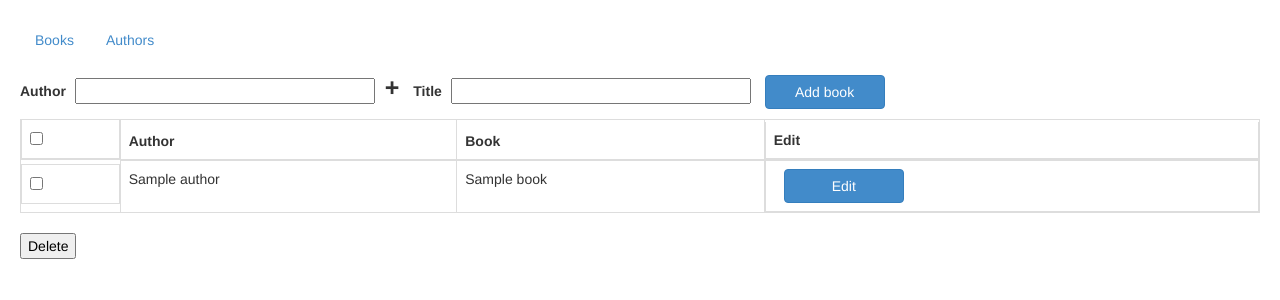
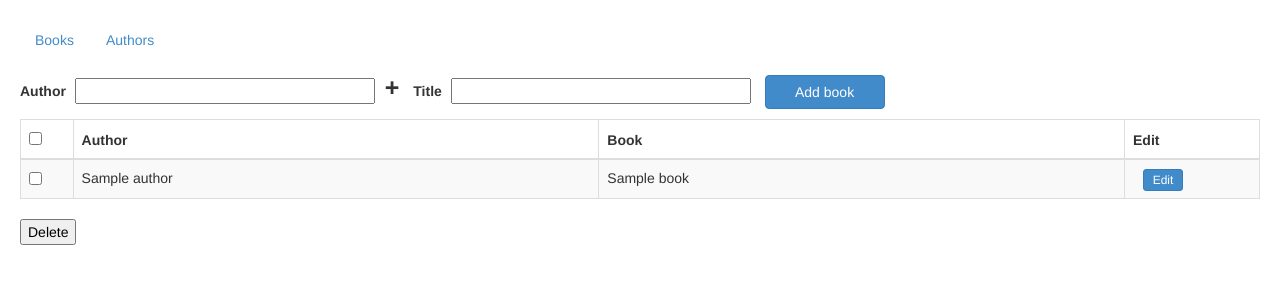
Before and after one commit to Marilyna/promua-test, a Flask app: template catalog/templates/edit-books.html in a window 1280 px wide. Shown: the part 52-352 px from the top of the page. Run offline with Flask 2, Linux system fonts and the light colour scheme; the template is opened without the code that fills it: values that come from a table or form of the project are taken from there, others are empty; tables that the repository leaves empty hold one stand-in row (values such as "Sample post"); some libraries are stand-ins or nearby versions.

Commit message:
Tables styling

```diff
--- a/catalog/static/css/style.css
+++ b/catalog/static/css/style.css
@@ -4,15 +4,6 @@
 
 .search-page #book-table tbody tr td:first-child, .search-page #book-table tbody tr td:last-child {
     display: none;
-}
-
-
-.edit-page #book-table thead tr th:first-child, .edit-page #book-table thead tr th:last-child {
-    display: block;
-}
-
-.edit-page #book-table tbody tr td:first-child, .edit-page #book-table tbody tr td:last-child {
-    display: block;
 }
 
 #id-add-author {
@@ -55,8 +46,15 @@ div.content form input[type="text"] {
 }
 
 div.content form .btn {
-    margin: 0 10px;
+    margin-left: 10px;
+    margin-right: 10px;
     min-width: 120px;
+}
+
+div.content form .btn-xs {
+    min-width: 40px;
+    margin-top: -4px;
+    margin-bottom: -4px;
 }
 
 div.authentication form dt, div.content form dd {
@@ -75,3 +73,16 @@ div.authentication form dd input {
 div.authentication form .btn {
     margin-left: 150px;
 }
+
+.data-table thead th:nth-child(2) {
+    min-width: 300px;
+}
+.data-table thead th:nth-child(3) {
+    min-width: 300px;
+}
+
+.data-table tr td.editable input {
+    margin-bottom: -3px;
+    margin-top: -3px;
+    width: 100%;
+}
--- a/catalog/static/js/catalog.js
+++ b/catalog/static/js/catalog.js
@@ -105,7 +105,7 @@ jQuery(function ($) {
                     };
 
                     $.ajax({
-                        url: '/authors/',
+                        url: '/authors/' + this.dataset.authorId + '/',
                         type: 'POST',
                         dataType: "json",
                         data: data,
--- a/catalog/templates/author-table.html
+++ b/catalog/templates/author-table.html
@@ -1,4 +1,4 @@
-<table id="author-table" class="table table-bordered">
+<table id="author-table" class="table table-bordered table-striped data-table">
     <thead>
         <th><input id="id-all-authors-checkbox" type="checkbox"></th>
         <th>Author</th>
@@ -26,7 +26,7 @@
             </td>
 
             <td>
-                <input type="button" class="btn btn-primary edit-author-button" value="Edit" data-author-id="{{ author.id }}">
+                <input type="button" class="btn btn-primary btn-xs edit-author-button" value="Edit" data-author-id="{{ author.id }}">
             </td>
         </tr>
     {% endfor %}
--- a/catalog/templates/base.html
+++ b/catalog/templates/base.html
@@ -33,11 +33,12 @@
         <dt>{{ field.label }}</dt>
         <dd>{{ field }}
             {% if field.errors %}
-                <ul class="list-unstyled">
-                    {% for error in field.errors %}
-                        <li>{{ error }}</li>
-                    {% endfor %}
-                </ul>
+                {{ ' '.join(field.errors) }}
+{#                <ul class="list-unstyled">#}
+{#                    {% for error in field.errors %}#}
+{#                        <li>{{ error }}</li>#}
+{#                    {% endfor %}#}
+{#                </ul>#}
             {% endif %}
         </dd>
     </dl>
--- a/catalog/templates/book-table.html
+++ b/catalog/templates/book-table.html
@@ -1,4 +1,4 @@
-<table id="book-table" class="table table-bordered">
+<table id="book-table" class="table table-bordered table-striped data-table">
     <thead>
         <th><input id="id-all-checkbox" type="checkbox"></th>
         <th>Author</th>
@@ -22,7 +22,7 @@
                 <input type="text" value="{{ book.title }}" hidden>
             </td>
             <td>
-                <input type="button" class="btn btn-primary edit-button" value="Edit" data-book-id="{{ book.id }}">
+                <input type="button" class="btn btn-primary btn-xs edit-button" value="Edit" data-book-id="{{ book.id }}">
             </td>
         </tr>
     {% endfor %}
--- a/catalog/templates/login.html
+++ b/catalog/templates/login.html
@@ -6,8 +6,8 @@
     <div class="authentication">
         <form method="POST" action="{{ url_for('login') }}">
             {{ form.csrf_token }}
-            {{ render_field(form.email) }} {{ ' '.join(form.email.errors) }}
-            {{ render_field(form.password) }} {{ ' '.join(form.password.errors) }}
+            {{ render_field(form.email) }}
+            {{ render_field(form.password) }}
             <input type="hidden" name="next" value="{{ next }}">
             <input type="submit" class="btn btn-primary" value="Log in!">
         </form>
--- a/catalog/templates/search.html
+++ b/catalog/templates/search.html
@@ -1,6 +1,7 @@
 {% extends "base.html" %}
 {% block title %}Search{% endblock %}
 {% block content %}
+    <div class="search-page">
         <form class="search-form" action="{{ url_for('search') }}">
             {{ form.search.label }}{{ form.search }}
             <input type="submit" class="btn btn-primary" value="Search">
@@ -11,4 +12,5 @@
         {% else %}
             <p>No books in catalog yet!</p>
         {% endif %}
+    </div>
 {% endblock %}
```
Lines whose indentation alone changed are shown as unchanged.
